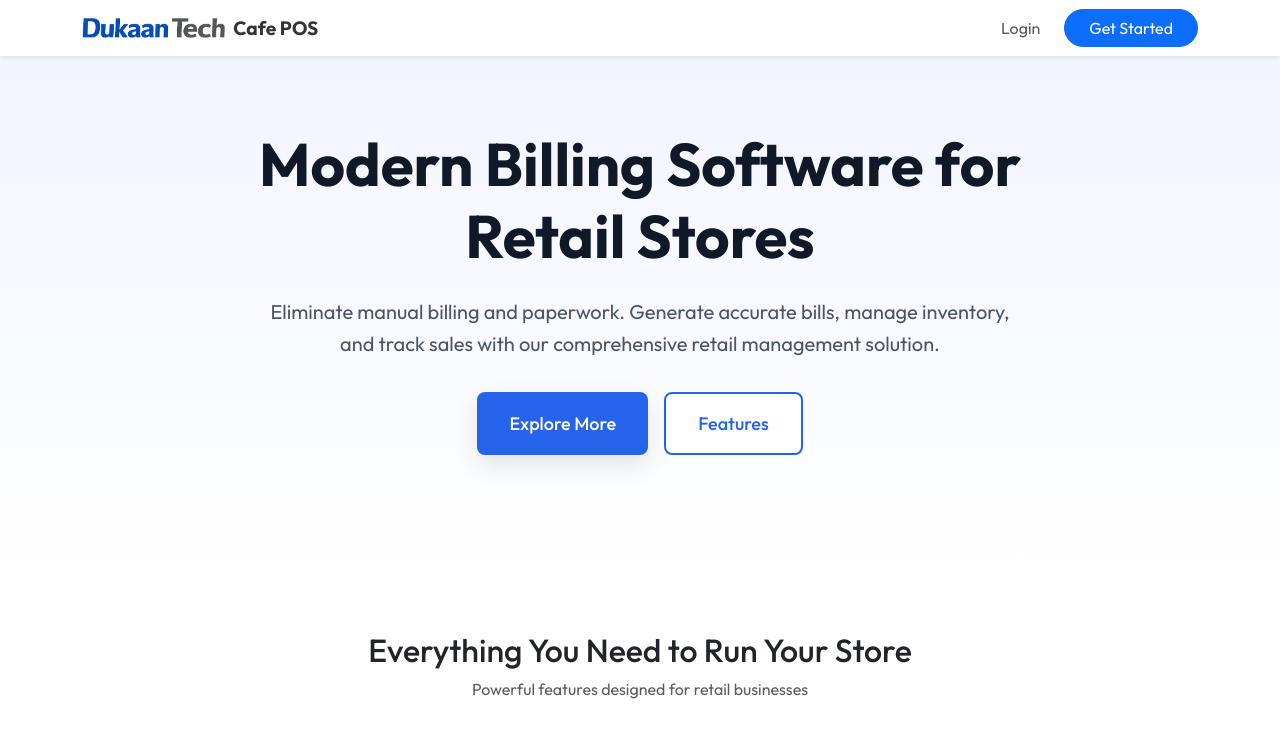
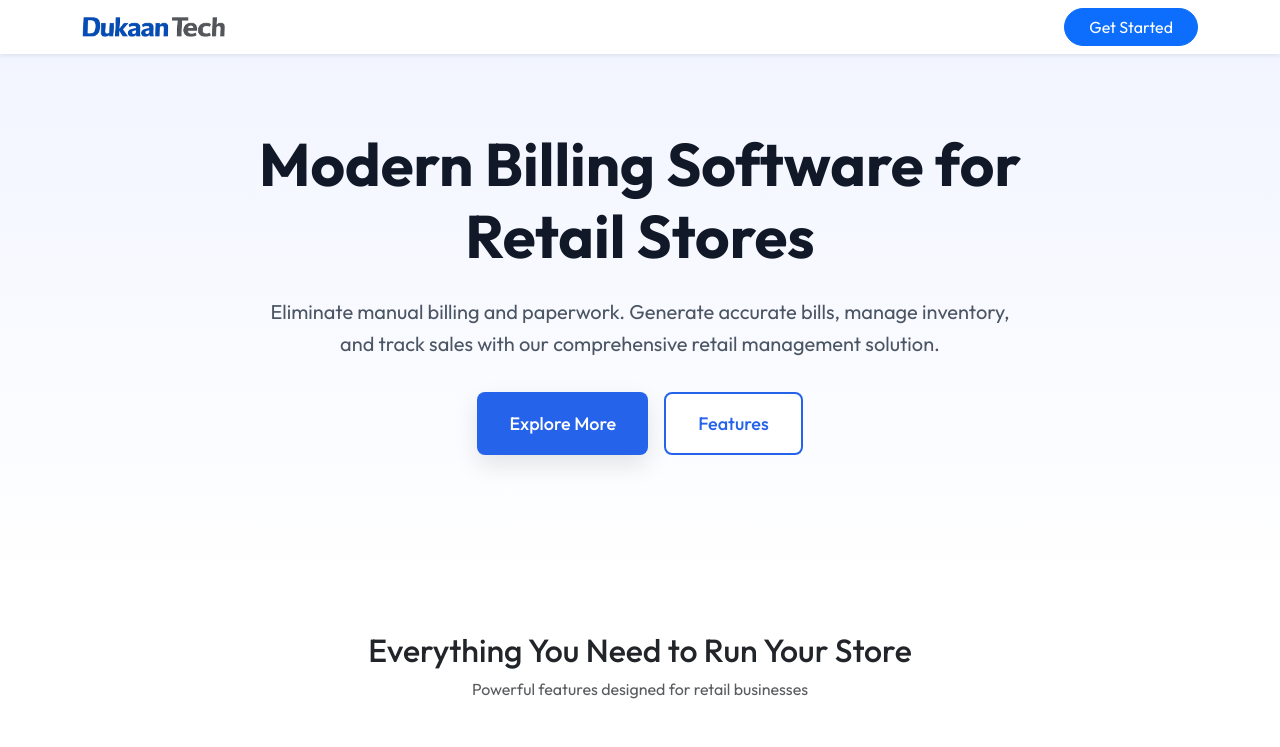
Before and after one commit to DHRUMIL3004/DukkanTech_Project, a React (Vite) app in the folder client/: page / in a window 1280 px wide. Shown: the top 747 px of the page. Built offline with nearby package versions, Linux system fonts and the light colour scheme.

Commit message:
nav-change

```diff
--- a/client/src/Components/NavBar/LandingNavbar.jsx
+++ b/client/src/Components/NavBar/LandingNavbar.jsx
@@ -7,7 +7,7 @@ function LandingNavbar() {
 
         <a className="navbar-brand d-flex align-items-center" href="/">
           <img className="logo me-2" src="/Logo.png" alt="logo"/>
-          <span className="brand-title">Cafe POS</span>
+
         </a>
 
         <button
@@ -22,11 +22,7 @@ function LandingNavbar() {
         <div className="collapse navbar-collapse" id="navbarNav">
           <ul className="navbar-nav ms-auto align-items-center">
 
-            <li className="nav-item">
-              <a className="nav-link nav-hover" href="/login">
-                Login
-              </a>
-            </li>
+
 
             <li className="nav-item ms-3">
               <a className="btn btn-primary px-4 rounded-pill" href="/login">
```
